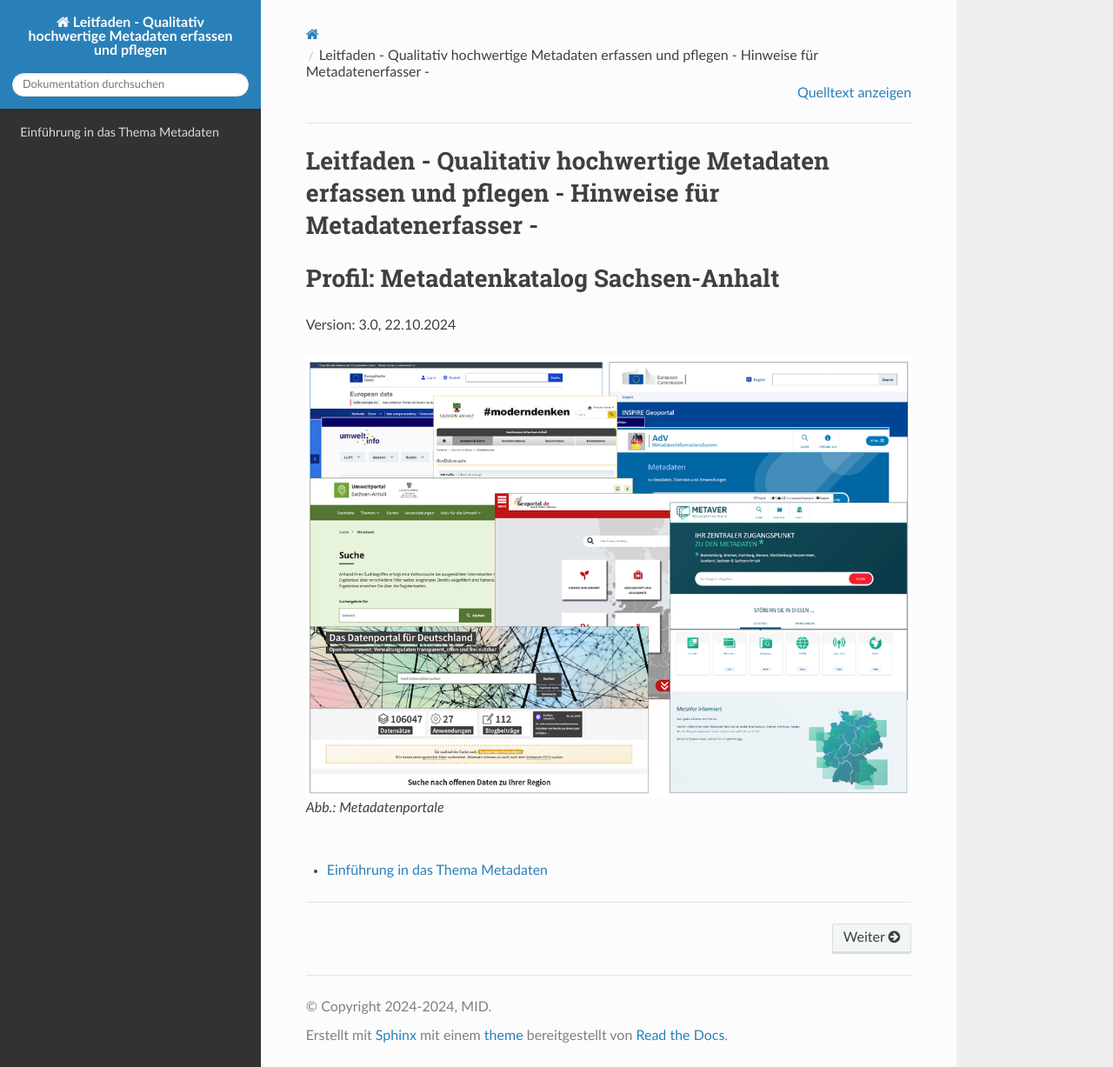
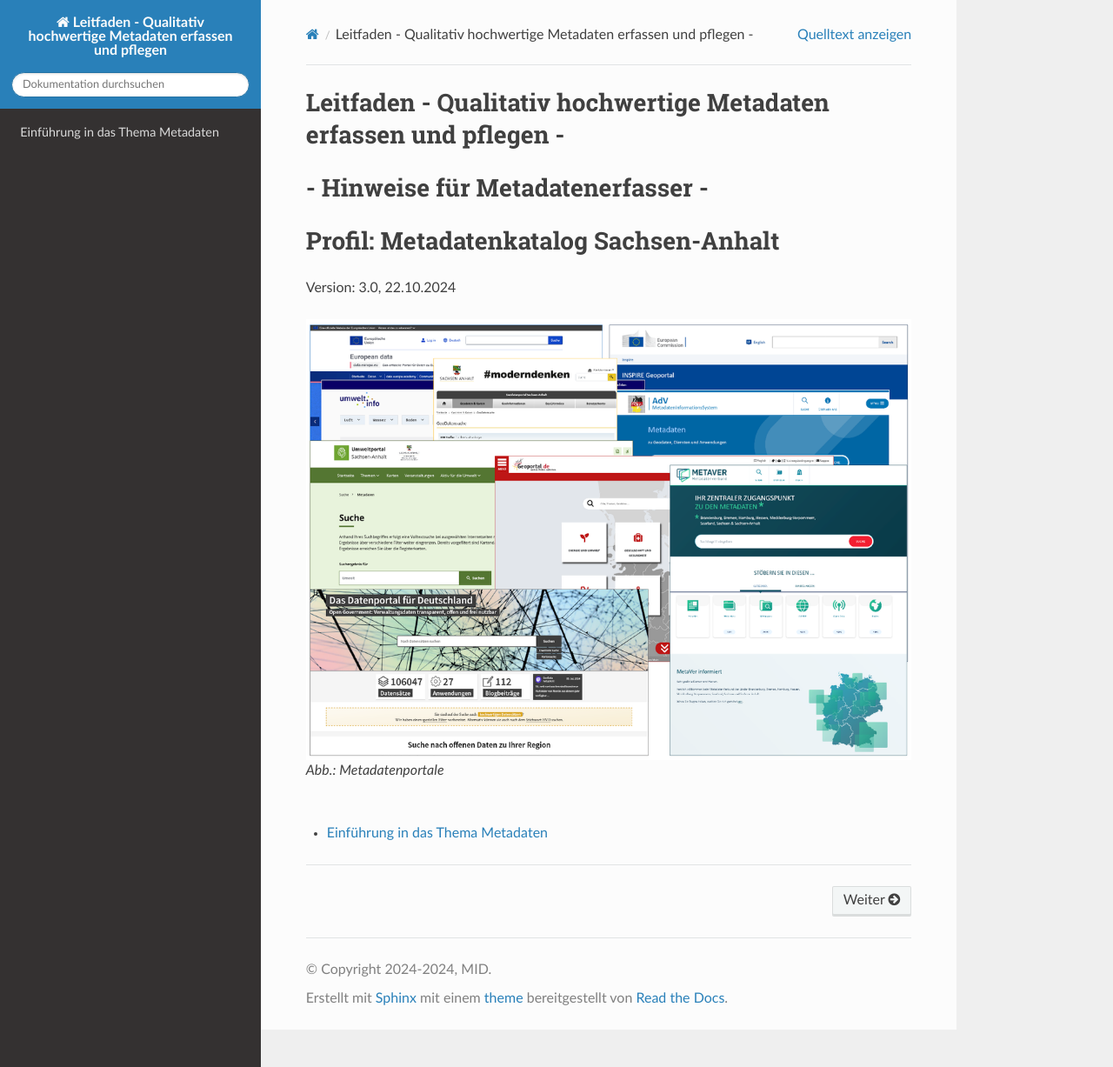
Before and after one commit to tomiwo/ingrid-mdk-st-high-quality-metadata, a Sphinx documentation site: the page built from docs/index.rst, in a window 1280 px wide and 1227 px high. Shown: the whole window at 87% size. Built offline with Sphinx 7.4.7 and the Read the Docs theme 3.1.0, drawn with Linux system fonts in a browser that asks for light colours; pages that are not in the unit, such as notebooks, are missing from menus.

Commit message:
Update index.rst

```diff
--- a/docs/index.rst
+++ b/docs/index.rst
@@ -4,9 +4,12 @@
   :keywords lang=de: InGrid, Editor, Metadatenkatalog, Metadaten, Qualität, hochwertig
 
 
-=====================================================================================================
-Leitfaden - Qualitativ hochwertige Metadaten erfassen und pflegen - Hinweise für Metadatenerfasser -
-=====================================================================================================
+====================================================================
+Leitfaden - Qualitativ hochwertige Metadaten erfassen und pflegen -
+====================================================================
+===================================
+- Hinweise für Metadatenerfasser -
+===================================
 ========================================
 Profil: Metadatenkatalog Sachsen-Anhalt
 ========================================
```
